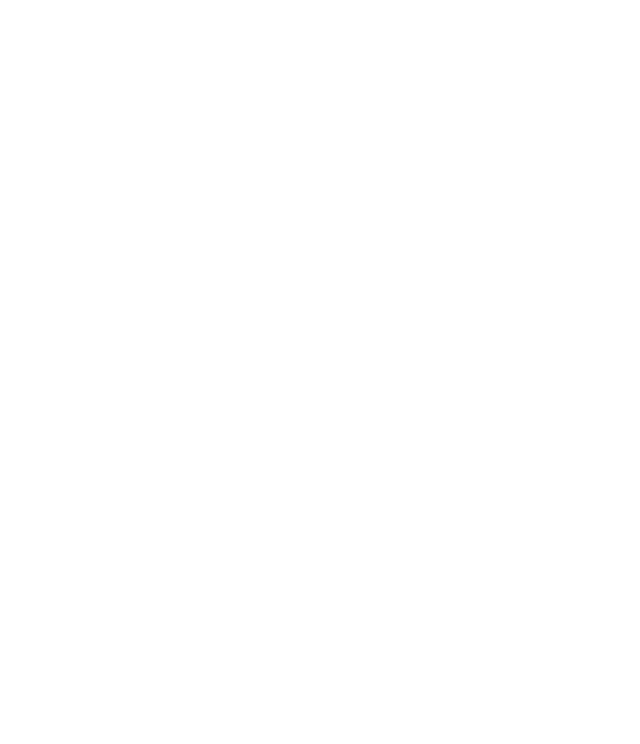
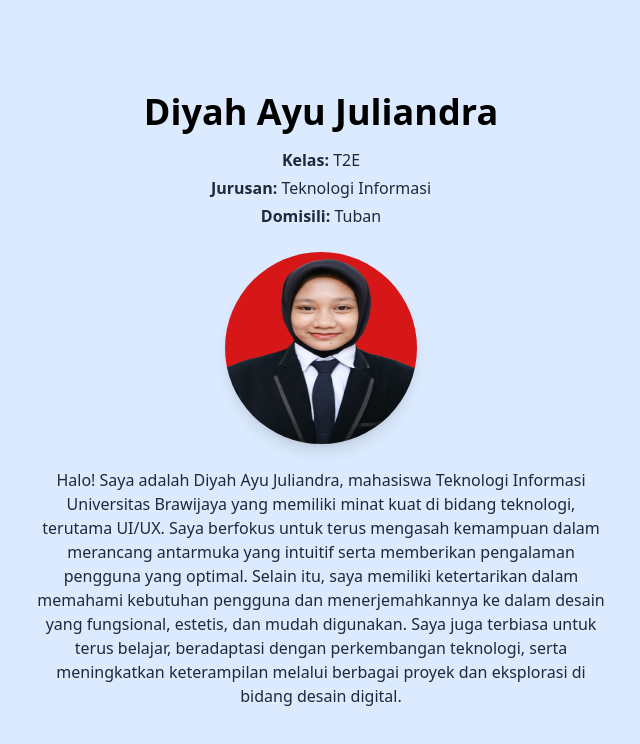
Before and after one commit to achelv/pemograman-kel5, a React (Vite) app: page /andra-profile in a window 1280 px wide. Before the commit this address had no page. Shown: the top 744 px of the page, without its empty margins (319-959 px from the left). Built offline with nearby package versions, Linux system fonts and the light colour scheme.

Commit message:
update menambahkan profile

```diff
--- a/src/App.jsx
+++ b/src/App.jsx
@@ -1,8 +1,9 @@
 import React from "react";
 import { BrowserRouter as Router, Routes, Route } from "react-router-dom";
 import Home from "./pages/home.jsx";
+import AndraProfile from "./pages/andraProfile";
+import NavianProfile from "./pages/navianProfile";
 import ShelyProfile from "./pages/ShelyProfile";
-import navianProfile from "./pages/navianProfile";
 
 function App() {
   return (
@@ -10,7 +11,8 @@
       <Routes>
         <Route path="/" element={<Home />} />
         <Route path="/shely-rahmatika" element={<ShelyProfile />} />
-        <Route path="/navi-profile" element={<navianProfile />} />
+        <Route path="/navi-profile" element={<NavianProfile />} />
+        <Route path="/andra-profile" element={<AndraProfile />} />
       </Routes>
     </Router>
   );
--- a/src/pages/andraProfile.jsx
+++ b/src/pages/andraProfile.jsx
@@ -0,0 +1,36 @@
+import React from "react";
+import foto from "../assets/andra.jpeg"; //
+
+function AndraProfile() {
+  return (
+    <div className="min-h-screen bg-blue-100 flex flex-col items-center justify-center p-6">
+
+      <h1 className="text-4xl font-bold mb-4">Diyah Ayu Juliandra</h1>
+
+      <div className="text-center text-gray-800 space-y-1">
+        <p><span className="font-semibold">Kelas:</span> T2E</p>
+        <p><span className="font-semibold">Jurusan:</span> Teknologi Informasi</p>
+        <p><span className="font-semibold">Domisili:</span> Tuban</p>
+      </div>
+
+      <img
+      src={foto}
+      alt="profile"
+      className="w-48 h-48 rounded-full my-6 shadow-lg"
+      />
+      <p className="max-w-xl text-center text-gray-800">
+        Halo! Saya adalah Diyah Ayu Juliandra, mahasiswa Teknologi Informasi
+        Universitas Brawijaya yang memiliki minat kuat di bidang teknologi,
+        terutama UI/UX. Saya berfokus untuk terus mengasah kemampuan dalam merancang
+        antarmuka yang intuitif serta memberikan pengalaman pengguna yang optimal.
+        Selain itu, saya memiliki ketertarikan dalam memahami kebutuhan pengguna dan
+        menerjemahkannya ke dalam desain yang fungsional, estetis, dan mudah digunakan.
+        Saya juga terbiasa untuk terus belajar, beradaptasi dengan perkembangan teknologi,
+        serta meningkatkan keterampilan melalui berbagai proyek dan eksplorasi di bidang desain digital.
+      </p>
+
+    </div>
+  );
+}
+
+export default AndraProfile;
--- a/src/pages/home.jsx
+++ b/src/pages/home.jsx
@@ -4,7 +4,7 @@
 function Home() {
   const team = [
     { name: "Shely Rahmatika", route: "/shely-rahmatika", image: "src/assets/ijazah.jpg" },
-    { name: "Shely Rahmatika", route: "/shely-rahmatika", image: "/assets/shely.jpg" },
+    { name: "Diyah Ayu Juliandra", route: "/andra-profile", image: "src/assets/andra.jpeg" },
     { name: "Dwiki Ilman Navian", route: "/navi-profile", image: "src/assets/dwi.jpeg" },
   ];
 
```
Also changed, not shown: src/assets/andra.jpeg (added).
